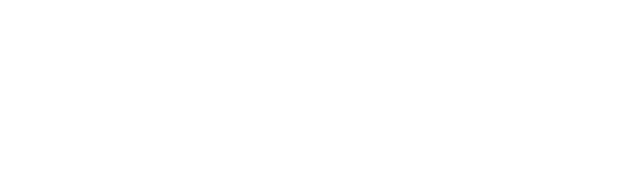
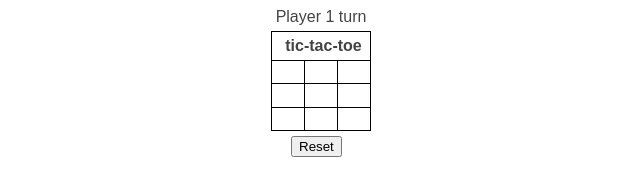
Before and after one commit to Sumeeet/tic-tac-toe-mvc, a plain HTML site: page view.html in a window 1280 px wide. Shown: the whole page, without its empty margins (319-959 px from the left). Drawn offline with Linux system fonts and the light colour scheme.

Commit message:
add controller and view

```diff
--- /dev/null
+++ b/controller.js
@@ -0,0 +1,16 @@
+class Controller {
+    constructor(model, view) {
+
+        view.InitializeCellHandlers((cellId) => {
+            let state = model.MarkCell(cellId);
+            view.MarkCell(cellId, state);
+        });
+
+        view.InitializeButtonHandler(() => {
+            model.ResetBoard();
+            view.ResetBoard();
+        });
+    }
+}
+
+const app = new Controller(new Model(), new View());
--- a/model.js
+++ b/model.js
@@ -4,6 +4,7 @@ class Model {
     constructor() {
         // start symbol
         this.symbol = 'X';
+        this.winner = false;
 
         this.board = [
             ['', '', ''],
@@ -65,6 +66,7 @@ class Model {
             row[2] = '';
         });
         this.symbol = 'X';
+        this.winner = false;
         console.log(`${this.symbol} : turn`);
     }
 
@@ -78,6 +80,11 @@ class Model {
 
     MarkCell(cell) {
 
+        if(this.winner) {
+            alert(`Game over. Press "Reset" button to start again"`);
+            return;
+
+        }
         if (cell < 0 && cell > 8) {
             console.log(`${cell} : cell should be in range 0 to 8`);
         }
@@ -97,18 +104,19 @@ class Model {
         // we need to check all the possible cases rows, columns and diagnals
         // can we optimize this for minimum lookup ? todo: minmax algo
         let cells = this.cellAdjacencyMatrix[cell];
-        let winner = false;
         for(let index = 0; index < cells.length; index++) {
-            winner = cells[index].filter(s => this.GetCell(s) !== nextSymbol && this.GetCell(s) !== '').length == 3
-            if(winner) {
+            let row = cells[index].filter(s => this.GetCell(s) !== nextSymbol && this.GetCell(s) !== '');
+            if(row.length == cells[index].length) {
                 console.log(`${this.symbol} won the game`);
-                this.ResetBoard();
-                return;
+                this.winner = true;
+                return {Cell : this.symbol, Winner: this.symbol, Cells: row};
             }
         }
 
+        let state = {Cell : this.symbol, Winner: "", Cells: []};
         // toggle symbol for next player
         this.symbol = this.symbol === 'O' ? 'X' : 'O';
         console.log(`${this.symbol} : turn`);
+        return state;
     }
 }
--- /dev/null
+++ b/style.css
@@ -0,0 +1,47 @@
+*,
+*::before,
+*::after {
+    box-sizing: border-box;
+}
+
+html {
+    font-family: sans-serif;
+    font-size: 1rem;
+    color: #444;
+}
+
+#root-container {
+    display: flex;
+    flex-direction: column;
+    align-items: center;
+    justify-content: center;
+}
+
+#table-container {
+    margin: 5px;
+}
+
+table {
+    table-layout: fixed;
+    width: 100px;
+    height: 100px;
+    border-collapse: collapse;
+    border: 1px solid black;
+}
+
+tr,
+td {
+    border: 1px solid black;
+    height: 20px;
+    width: 20px;
+}
+
+th,
+td {
+    padding: 5px 5px 5px 10px;
+}
+
+#button-reset {
+    margin-top: 5px;
+    margin-left: 20px;
+}
--- a/view.html
+++ b/view.html
@@ -1,11 +1,54 @@
 <!DOCTYPE html>
-<html>
+<html lang="en">
+
 <head>
+    <meta charset="utf-8">
     <title>tic-tac-toe</title>
+    <link rel="stylesheet" href="style.css">
 </head>
 
 <body>
-        <div></div>
+    <div id=root-container>
+
+        <div>
+            <span>Player 1 turn</span>
+        </div>
+
+        <div id="table-container">
+            <table>
+                <thead>
+                    <tr>
+                        <th colspan="3">tic-tac-toe</th>
+                    </tr>
+                </thead>
+                <tbody>
+                    <tr class = "row">
+                        <td class = "cell" id="0"> </td>
+                        <td class = "cell" id="1"> </td>
+                        <td class = "cell" id="2"> </td>
+                    </tr>
+                    <tr class = "row">
+                        <td class = "cell" id="3"> </td>
+                        <td class = "cell" id="4"> </td>
+                        <td class = "cell" id="5"> </td>
+                    </tr>
+                    <tr class = "row">
+                        <td class = "cell" id="6"> </td>
+                        <td class = "cell" id="7"> </td>
+                        <td class = "cell" id="8"> </td>
+                    </tr>
+                </tbody>
+            </table>
+
+            <div id="button-reset">
+                <button type="button">Reset</button>
+            </div>
+
+        </div>
+    </div>
 </body>
 <script src="model.js"></script>
+<script src="view.js"></script>
+<script src="controller.js"></script>
+
 </html>
--- /dev/null
+++ b/view.js
@@ -0,0 +1,28 @@
+class View {
+    constructor() {}
+
+    InitializeCellHandlers(onCellClicked) {
+        // intialize cell - <td> handlers
+        let elements = document.querySelectorAll(".row");
+        elements.forEach(e => e.addEventListener('click', event => {
+            if (event.target.className === 'cell') {
+                onCellClicked(event.target.id);
+            }
+        }));
+    }
+
+    InitializeButtonHandler(onButtonClicked) {
+        // initialize "Reset" button handler
+        let button = document.querySelector("#button-reset");
+        button.addEventListener('click', event => onButtonClicked());
+    }
+
+    MarkCell(cellId, state) {
+        let element = document.getElementById(cellId);
+        element.textContent = 'X';
+    }
+
+    ResetBoard() {
+
+    }
+}
```
Lines whose indentation alone changed are shown as unchanged.
